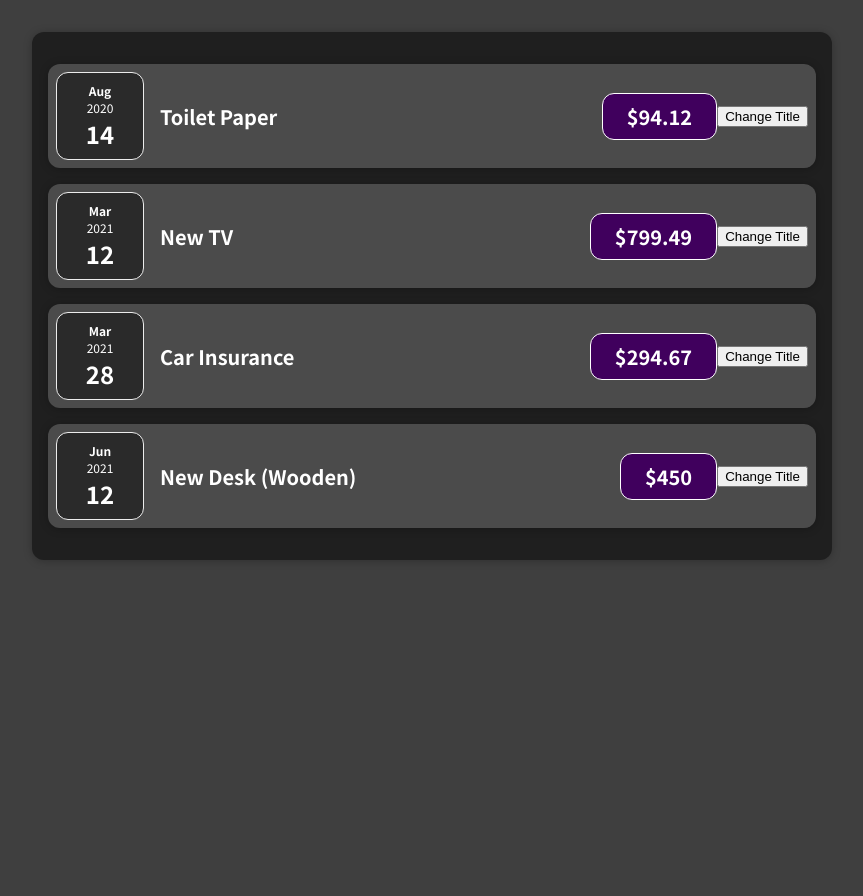
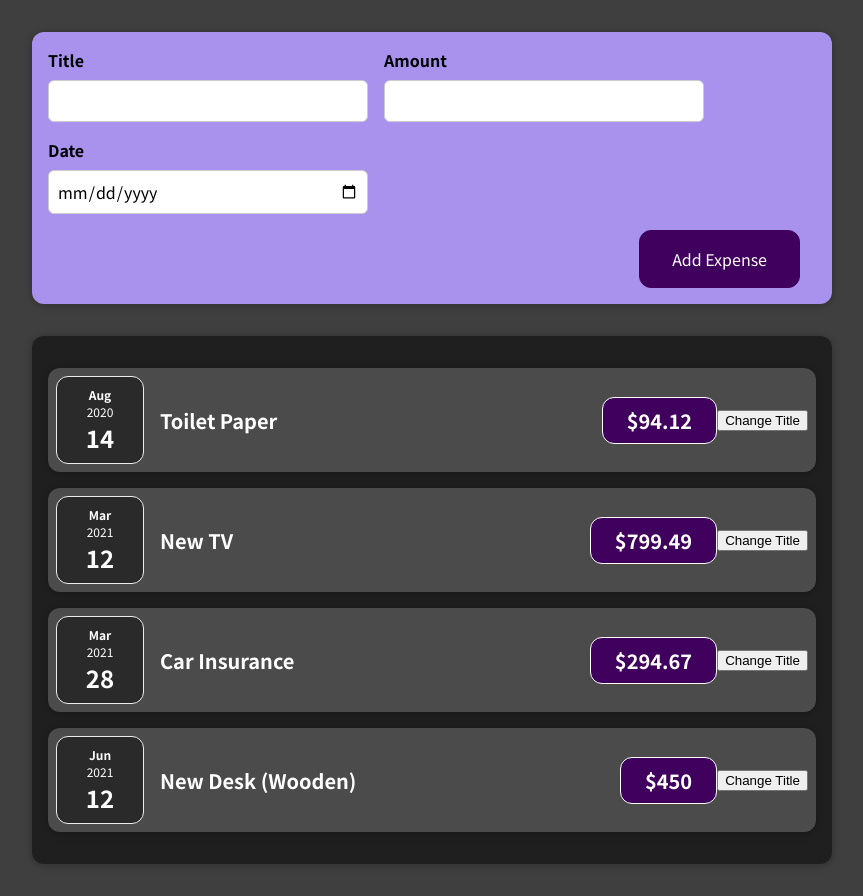
Before and after one commit to LaplacesAngel/react-practice, a React (Create React App) app in the folder react/Udemy React Course/: page / in a window 1280 px wide. Shown: the whole page, without its empty margins (208-1071 px from the left). Before the commit the page ends 800 px from the top, so only its background shows below. Built offline with nearby package versions, Linux system fonts and the light colour scheme.

Commit message:
expense form done

```diff
--- a/react/Udemy React Course/src/App.js
+++ b/react/Udemy React Course/src/App.js
@@ -1,4 +1,6 @@
 import Expenses from "./components/Expenses/Expenses";
+import ExpenseForm from "./components/NewExpense/ExpenseForm";
+import NewExpense from "./components/NewExpense/NewExpense";
 
 function App() {
   const expenses = [
@@ -25,6 +27,7 @@ function App() {
 
   return (
     <div>
+      <NewExpense></NewExpense>
       <Expenses items={expenses}></Expenses>
     </div>
   );
--- /dev/null
+++ b/react/Udemy React Course/src/components/NewExpense/ExpenseForm.css
@@ -0,0 +1,26 @@
+.new-expense__controls {
+  display: flex;
+  flex-wrap: wrap;
+  gap: 1rem;
+  margin-bottom: 1rem;
+  text-align: left;
+}
+
+.new-expense__control label {
+  font-weight: bold;
+  margin-bottom: 0.5rem;
+  display: block;
+}
+
+.new-expense__control input {
+  font: inherit;
+  padding: 0.5rem;
+  border-radius: 6px;
+  border: 1px solid #ccc;
+  width: 20rem;
+  max-width: 100%;
+}
+
+.new-expense__actions {
+  text-align: right;
+}
--- /dev/null
+++ b/react/Udemy React Course/src/components/NewExpense/ExpenseForm.js
@@ -0,0 +1,25 @@
+import "./ExpenseForm.css";
+
+export default function ExpenseForm() {
+  return (
+    <form action="">
+      <div className="new-expense__controls">
+        <div className="new-expense__control">
+          <label htmlFor="">Title</label>
+          <input type="text" />
+        </div>
+        <div className="new-expense__control">
+          <label htmlFor="">Amount</label>
+          <input type="number" min={0.01} step={0.01} />
+        </div>
+        <div className="new-expense__control">
+          <label htmlFor="">Date</label>
+          <input type="date" min="2023-01-01" max="2024-01-01" />
+        </div>
+      </div>
+      <div className="new-expense__actions">
+        <button type="submit">Add Expense</button>
+      </div>
+    </form>
+  );
+}
--- /dev/null
+++ b/react/Udemy React Course/src/components/NewExpense/NewExpense.css
@@ -0,0 +1,38 @@
+.new-expense {
+  background-color: #a892ee;
+  padding: 1rem;
+  margin: 2rem auto;
+  width: 50rem;
+  max-width: 95%;
+  border-radius: 12px;
+  text-align: center;
+  box-shadow: 0 1px 8px rgba(0, 0, 0, 0.25);
+}
+
+.new-expense button {
+  font: inherit;
+  cursor: pointer;
+  padding: 1rem 2rem;
+  border: 1px solid #40005d;
+  background-color: #40005d;
+  color: white;
+  border-radius: 12px;
+  margin-right: 1rem;
+}
+
+.new-expense button:hover,
+.new-expense button:active {
+  background-color: #510674;
+  border-color: #510674;
+}
+
+.new-expense button.alternative {
+  color: #220131;
+  border-color: transparent;
+  background-color: transparent;
+}
+
+.new-expense button.alternative:hover,
+.new-expense button.alternative:active {
+  background-color: #ddb3f8;
+}
--- /dev/null
+++ b/react/Udemy React Course/src/components/NewExpense/NewExpense.js
@@ -0,0 +1,10 @@
+import "./NewExpense.css";
+import ExpenseForm from "./ExpenseForm";
+
+export default function NewExpense() {
+  return (
+    <div className="new-expense">
+      <ExpenseForm></ExpenseForm>
+    </div>
+  );
+}
```
